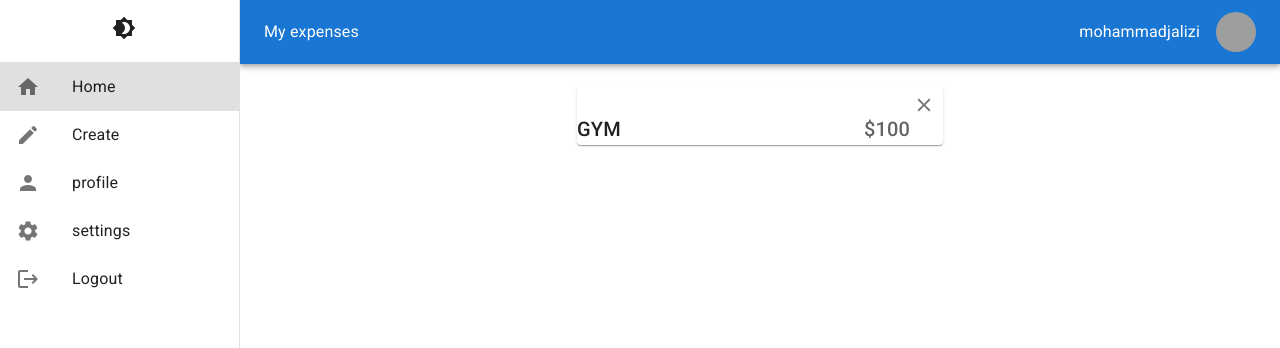
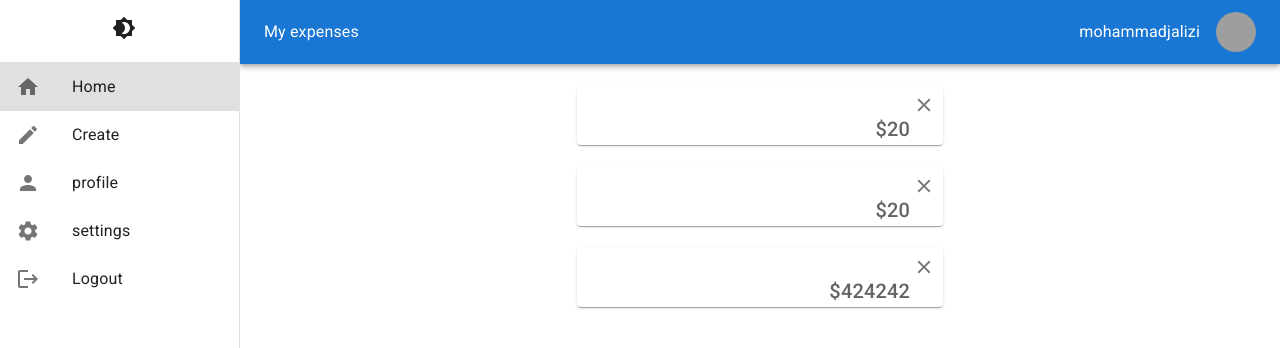
Before and after one commit to mohammadjalizi/Material-UI-project-1-, a React (Create React App) app: page / in a window 1280 px wide. Shown: the top 348 px of the page. Built offline with nearby package versions, Linux system fonts and the light colour scheme; data requests are answered from the project's data file; grey boxes are pictures that could not be loaded.

Commit message:
added project

```diff
--- a/data/db.json
+++ b/data/db.json
@@ -9,6 +9,11 @@
       "price": 20,
       "title": "asaddadadaddadaadad",
       "id": 2
+    },
+    {
+      "price": 424242,
+      "title": "32424",
+      "id": 3
     }
   ]
 }
--- a/src/pages/Home/Home.jsx
+++ b/src/pages/Home/Home.jsx
@@ -11,18 +11,25 @@ const Home = () => {
     .then((data) => setmydata(data) )
 
   },[])
+  console.log(mydata)
   return (
    <Box>
+{mydata.map(item=>{
+return(
 
-<Paper sx={{width:"366px",display:'flex',justifyContent:'space-between',mt:'22px',pt:'27px',position:'relative'}}>
+  <Paper sx={{width:"366px",display:'flex',justifyContent:'space-between',mt:'22px',pt:'27px',position:'relative'}}>
 
-<Typography variant="h6" > GYM</Typography>
-<Typography variant="h6" sx={{mr:'33px',fontWeight:500,opacity:'0.7'}} > $100</Typography>
+<Typography variant="h6" > {item.name}</Typography>
+<Typography variant="h6" sx={{mr:'33px',fontWeight:500,opacity:'0.7'}} > ${item.price}</Typography>
 <IconButton sx={{position:'absolute',top:'0',right:'0'}}  >
   <Close sx={{fontSize:'22px'}}/>
 </IconButton>
 
 </Paper>
+)
+
+})}
+
 
 
    </Box>
```
